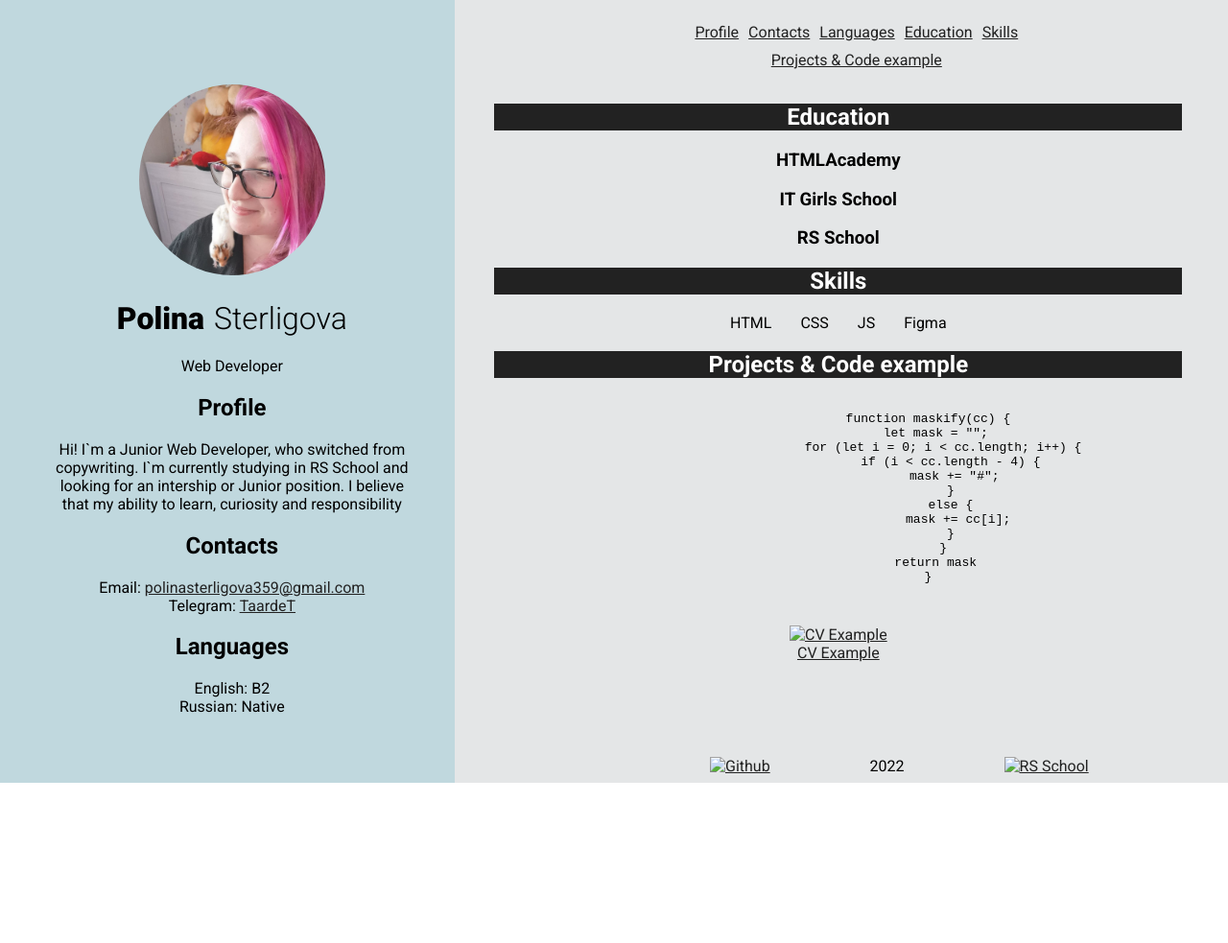
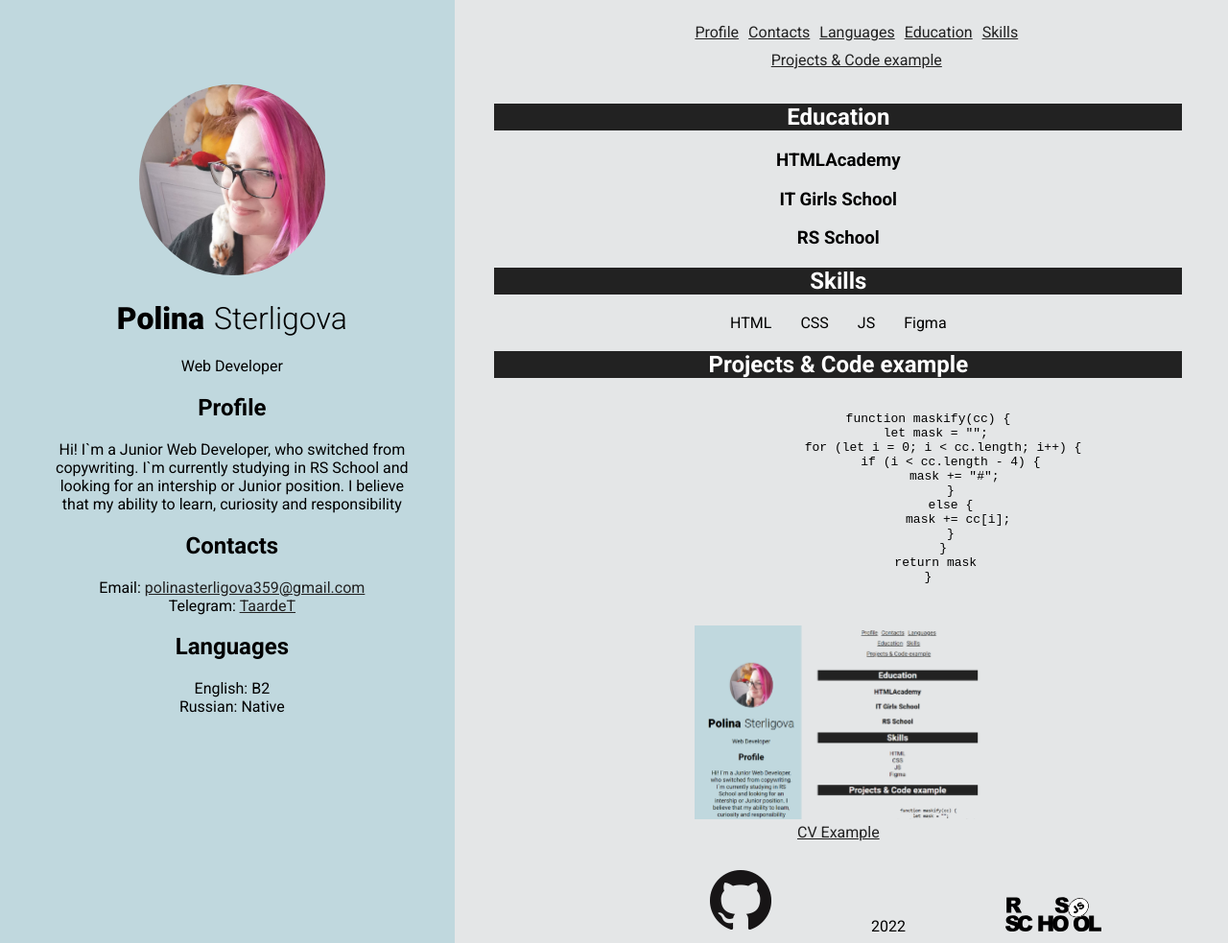
Before and after one commit to TaardeT/rsschool-cv, a plain HTML site: page index.html in a window 1280 px wide. Shown: the whole page at 96% size. Before the commit the page ends 816 px from the top, so only its background shows below. Drawn offline with Linux system fonts and the light colour scheme; the site is published under a folder, as on GitHub Pages, so addresses that start at the root find nothing.

Commit message:
fix: update img path

```diff
--- a/index.html
+++ b/index.html
@@ -103,7 +103,7 @@
                     </pre>
                 </div>
                 <div class="project">
-                    <a href="https://github.com/TaardeT/rsschool-cv"><img src="/img/cv.png" width="300" alt="CV Example"></a>
+                    <a href="https://github.com/TaardeT/rsschool-cv"><img src="img/cv.png" width="300" alt="CV Example"></a>
                     <a href="https://github.com/TaardeT/rsschool-cv">CV Example</a>
                 </div>
                 </div>
@@ -111,9 +111,9 @@
         </div>
     </main>
     <footer>
-        <span><a href="https://github.com/TaardeT"><img src="/img/GitHub-Mark-64px.png" alt="Github"></a></span>
+        <span><a href="https://github.com/TaardeT"><img src="img/GitHub-Mark-64px.png" alt="Github"></a></span>
         <span>2022</span>
-        <span><a href="https://rs.school/js/"><img src="/img/rs_school_js.svg" alt="RS School" width="100"></a></span>
+        <span><a href="https://rs.school/js/"><img src="img/rs_school_js.svg" alt="RS School" width="100"></a></span>
     </footer>
 </body>
 
```
